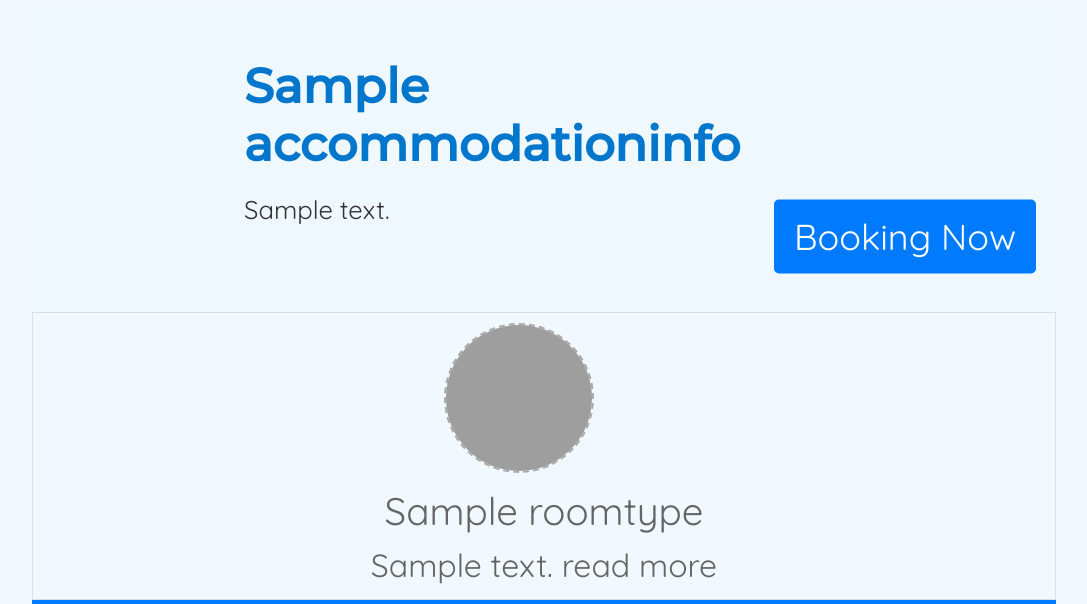
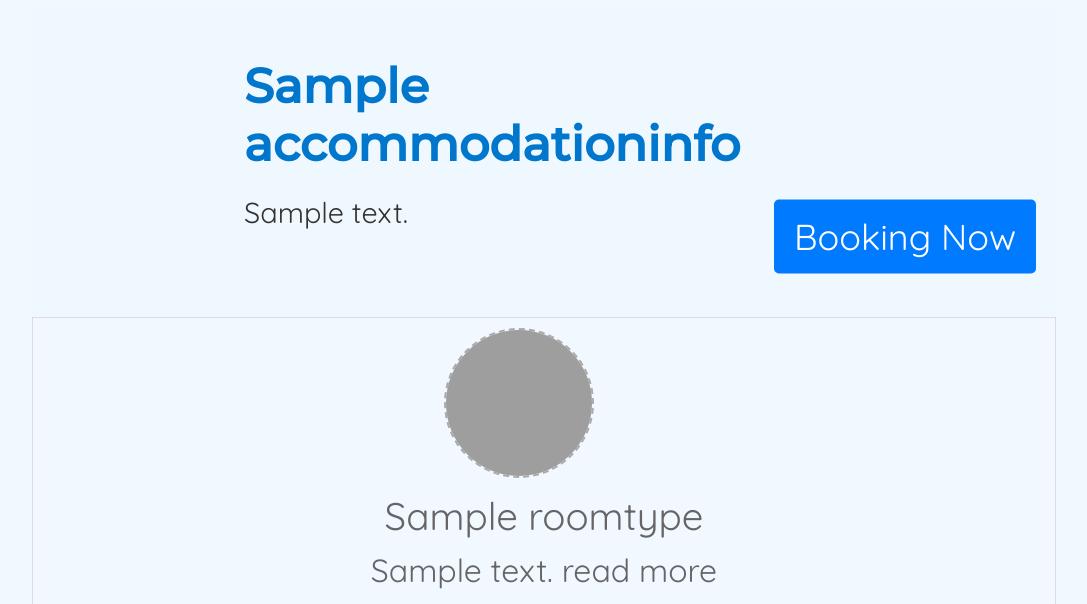
Before and after one commit to thanethereal/labvn, a Flask app: page /accommodations in a window 1280 px wide. Shown: the part 492-1096 px from the top of the page, without its empty margins (96-1183 px from the left). Run offline with Flask 3, Linux system fonts and the light colour scheme; tables that the repository leaves empty hold one stand-in row (values such as "Sample post"); some libraries are stand-ins or nearby versions; grey boxes are pictures that could not be loaded.

Commit message:
push code

```diff
--- a/web/templates/accommodations.html
+++ b/web/templates/accommodations.html
@@ -95,7 +95,7 @@
     <div class="accommodation-info">
         <div class="info-content">
             <h1 style="font-size: 1.5rem;">{{ info.title }}</h1>
-            <p style="font-size: 0.8rem;">{{ info.description }}</p>
+            <p style="font-size: 0.9rem;">{{ info.description }}</p>
         </div>
     </div>
     <style>
```
